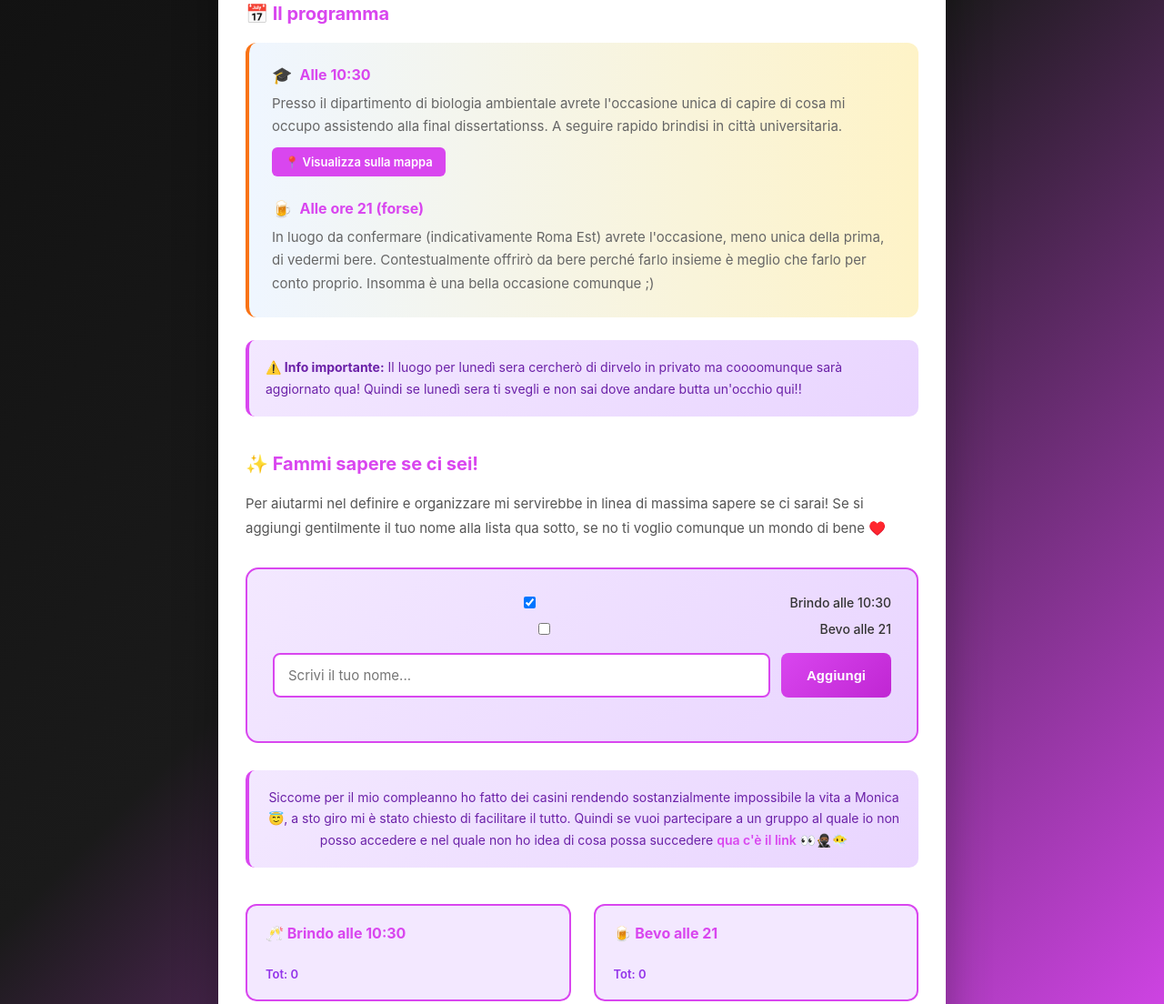
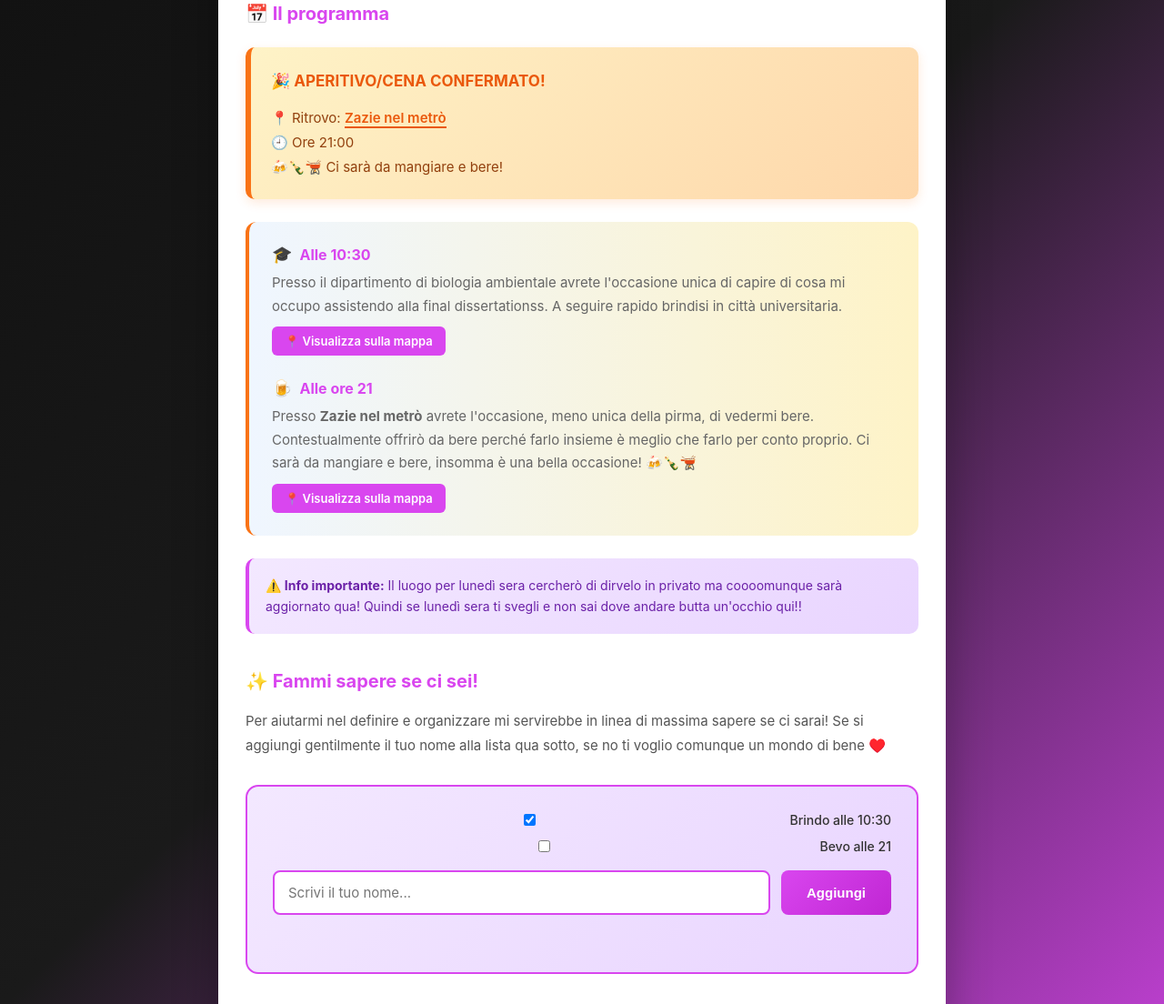
Before and after one commit to glombardii/dottoredelpane, a plain HTML site: page index.html in a window 1280 px wide. Shown: the part 426-1530 px from the top of the page at 91% size. Drawn offline with Linux system fonts and the light colour scheme; no server answers.

Commit message:
Update index.html

```diff
--- a/index.html
+++ b/index.html
@@ -139,6 +139,36 @@
             color: #6b21a8;
             margin: 25px 0;
             line-height: 1.7;
+        }
+
+        .confirmed-alert {
+            background: linear-gradient(135deg, #fef3c7 0%, #fed7aa 100%);
+            border-left: 6px solid #f97316;
+            padding: 22px;
+            border-radius: 10px;
+            font-size: 15px;
+            color: #92400e;
+            margin: 25px 0;
+            line-height: 1.8;
+            box-shadow: 0 4px 12px rgba(249, 115, 22, 0.15);
+        }
+
+        .confirmed-alert strong {
+            font-size: 17px;
+            color: #ea580c;
+            display: block;
+            margin-bottom: 12px;
+        }
+
+        .confirmed-alert a {
+            color: #ea580c;
+            font-weight: 600;
+            text-decoration: none;
+            border-bottom: 2px solid #ea580c;
+        }
+
+        .confirmed-alert a:hover {
+            color: #c2410c;
         }
 
         .lists-container {
@@ -364,6 +394,13 @@
             <div class="section">
                 <h2>📅 Il programma</h2>
 
+                <div class="confirmed-alert">
+                    <strong>🎉 APERITIVO/CENA CONFERMATO!</strong>
+                    <div>📍 Ritrovo: <a href="https://maps.app.goo.gl/h5rnZCVtV8juFWLJ8" target="_blank">Zazie nel metrò</a></div>
+                    <div>🕘 Ore 21:00</div>
+                    <div> 🍻🍾🫕 Ci sarà da mangiare e bere!</div>
+                </div>
+
                 <div class="timeline">
                     <div class="timeline-item">
                         <div class="time"><span class="emoji">🎓</span> Alle 10:30</div>
@@ -372,8 +409,9 @@
                     </div>
 
                     <div class="timeline-item">
-                        <div class="time"><span class="emoji">🍺</span> Alle ore 21 (forse)</div>
-                        <div class="description">In luogo da confermare (indicativamente Roma Est) avrete l'occasione, meno unica della prima, di vedermi bere. Contestualmente offrirò da bere perché farlo insieme è meglio che farlo per conto proprio. Insomma è una bella occasione comunque ;)</div>
+                        <div class="time"><span class="emoji">🍺</span> Alle ore 21</div>
+                        <div class="description">Presso <strong>Zazie nel metrò</strong> avrete l'occasione, meno unica della pirma, di vedermi bere. Contestualmente offrirò da bere perché farlo insieme è meglio che farlo per conto proprio. Ci sarà da mangiare e bere, insomma è una bella occasione! 🍻🍾🫕 </div>
+                        <a href="https://maps.app.goo.gl/h5rnZCVtV8juFWLJ8" target="_blank" class="map-link">📍 Visualizza sulla mappa</a>
                     </div>
                 </div>
 
@@ -411,10 +449,7 @@
                     </div>
 
                     <div id="guestListContainer"></div>
-                </div>
-
-                <div class="important-note" style="text-align: center; margin-top: 20px;">
-                    Siccome per il mio compleanno ho fatto dei casini rendendo sostanzialmente impossibile la vita a Monica 😇, a sto giro mi è stato chiesto di facilitare il tutto. Quindi se vuoi partecipare a un gruppo al quale io non posso accedere e nel quale non ho idea di cosa possa succedere <a href="https://chat.whatsapp.com/KgZmCG2017B1rmbXn3wZKD?mode=gi_t" target="_blank" style="color: #d946ef; font-weight: 600; text-decoration: none;">qua c'è il link</a> 👀🥷🏾😶‍🌫️
+                    <div class="guest-count" id="guestCount"></div>
                 </div>
             </div>
 
@@ -423,20 +458,22 @@
                 <div class="guest-list">
                     <h3>🥂 Brindo alle 10:30</h3>
                     <div class="guest-items" id="list1030"></div>
-                    <div style="margin-top: 12px; font-size: 13px; color: #9333ea; font-weight: 600;">Tot: <span id="count1030">0</span></div>
                 </div>
 
                 <div class="guest-list">
                     <h3>🍺 Bevo alle 21</h3>
                     <div class="guest-items" id="list21"></div>
-                    <div style="margin-top: 12px; font-size: 13px; color: #9333ea; font-weight: 600;">Tot: <span id="count21">0</span></div>
                 </div>
+            </div>
+
+            <div class="important-note" style="text-align: center; margin-top: 30px;">
+                Se si aggiungi il tuo nome alla lista, se no ti voglio comunque un mondo di bene <span class="heart">♥️</span>
             </div>
     </div>
 
     <script>
         // CONFIGURATION - Sostituisci con il tuo script URL
-        const SCRIPT_URL = 'https://script.google.com/macros/s/AKfycbxtr09t0TmcGvJ3fLfxKp8_zKQH77Uz7vBzrMo-6RQVXOXkPPWb-0BHCkeoOSVeMv8npA/exec';
+        const SCRIPT_URL = 'https://script.google.com/macros/s/AKfycbxSJclNM9VPgRECghsOVlBmWLq1uDrDRdsK_8XWHM7GTBbyJhaSkUjNko1rDwCknv2FjQ/exec';
 
         // Carica i dati all'apertura della pagina
         window.addEventListener('DOMContentLoaded', () => {
@@ -507,10 +544,9 @@
                         : '<div class="guest-item" style="border-left-color: #ccc; color: #999;">Ancora nessuno...</div>';
 
                     const total = data.guests1030.length + data.guests21.length;
-
-                    // Aggiorna contatori
-                    document.getElementById('count1030').textContent = data.guests1030.length;
-                    document.getElementById('count21').textContent = data.guests21.length;
+                    document.getElementById('guestCount').textContent = total > 0
+                        ? `✨ ${total} persone confermano la loro presenza`
+                        : 'Sii il primo a confermare!';
                 }
             } catch (error) {
                 console.error('Errore nel caricamento ospiti:', error);
```
